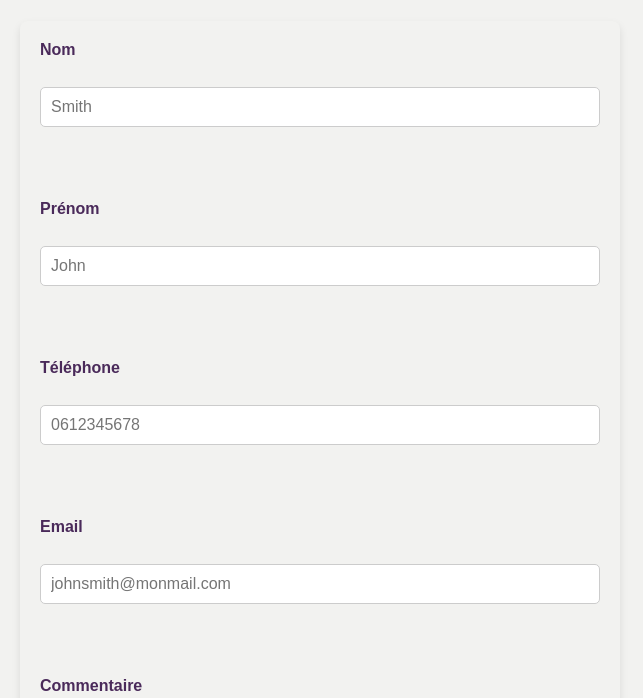
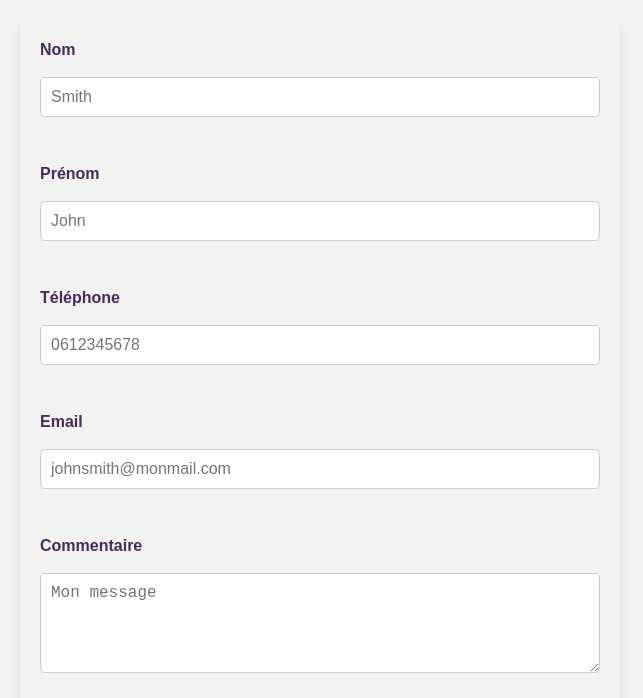
Before and after one commit to Erynaur/test1, a plain HTML site: page nouscontacter.html in a window 1280 px wide. Shown: the part 473-1171 px from the top of the page, without its empty margins (0-643 px from the left). Drawn offline with Linux system fonts and the light colour scheme.

Commit message:
Update styles3.css

```diff
--- a/styles3.css
+++ b/styles3.css
@@ -78,7 +78,7 @@ form {
     max-width: 600px;
     margin: 20 auto;
     display: grid;
-    gap: 20px;
+    gap: 10px;
     padding: 20px;
     background-color: #f2f2f0;
     border-radius: 8px;
@@ -95,7 +95,7 @@ form label {
 form input, form textarea {
    width: 100%;
     padding: 10px;
-    margin-bottom: 15px;
+    margin-bottom: 10px;
     border: 1px solid #ccc;
     border-radius: 5px;
     font-size: 1rem;
```
